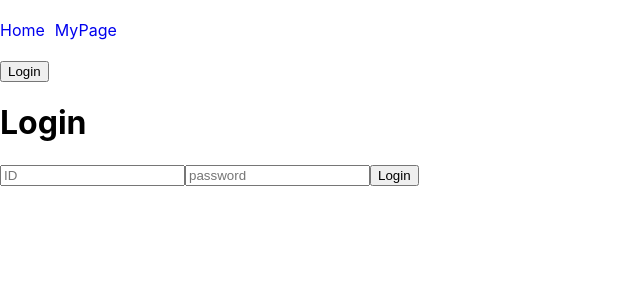
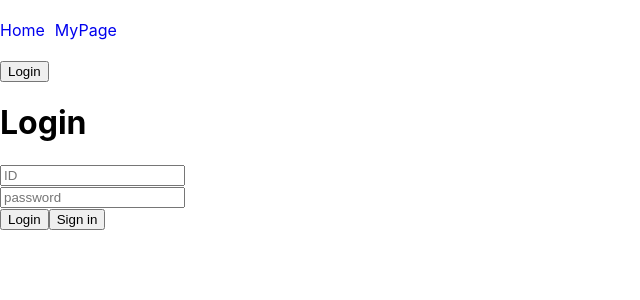
Before and after one commit to hyun020215/sparcs_newbie_project, a React (Create React App) app in the folder frontend/: page /login in a window 1280 px wide. Shown: the top 300 px of the page, without its empty margins (0-640 px from the left). Built offline with nearby package versions, Linux system fonts and the light colour scheme.

Commit message:
Add signin button

```diff
--- a/frontend/src/App.js
+++ b/frontend/src/App.js
@@ -13,8 +13,9 @@
     const [user, setUser] = useState(null);
     const authenticated = (user != null);
 
-    const login = ({ ID, password, nickname }) => axios.get(`/api/login`).then(response => { setUser(response.data) });
+    const login = ({ ID, password }) => axios.get(`/api/login/${ID}/${password}`).then(response => { setUser(response.data) });
     const logout = () => setUser(null);
+    const siginin = ({ ID, password }) => axios.post(`/api/login/${ID}/${password}`).then(response => { setUser(response.data) });
 
     return (
         <BrowserRouter>
@@ -32,7 +33,7 @@
                 </Route>
                 <AuthRoute authenticated={authenticated} exact path="/MyPage" render={props => <MyPage user={user} {...props} />} />
                 <Route exact path="/login" render={props => (
-                    <LoginPage authenticated={authenticated} login={login} {...props} />
+                    <LoginPage authenticated={authenticated} login={login} signin={siginin} {...props} />
                 )}/>
             </Switch>
         </BrowserRouter>
--- a/frontend/src/components/LoginPage.js
+++ b/frontend/src/components/LoginPage.js
@@ -1,15 +1,25 @@
 import React, { useState } from "react";
 import { Redirect } from "react-router-dom";
 
-const LoginPage = ({ authenticated, login, location }) => {
+const LoginPage = ({ authenticated, login, signin, location }) => {
     const [ID, setID] = useState("");
     const [password, setPassword] = useState("");
 
-    const handleClick = () => {
+    const loginClick = () => {
         try {
             login({ ID, password });
         } catch (e) {
-            alert("Failed to login");
+            alert("Failed to login. Check ID and Password again.");
+            setID("");
+            setPassword("");
+        }
+    };
+
+    const signinClick = () => {
+        try {
+            signin({ ID, password });
+        } catch (e) {
+            alert("Failed to signin. The ID already exists.");
             setID("");
             setPassword("");
         }
@@ -27,13 +37,16 @@
                 type="text"
                 placeholder="ID"
             />
+            <br/>
             <input
                 value={password}
                 onChange={({ target: { value } }) => setPassword(value)}
                 type="password"
                 placeholder="password"
             />
-            <button onClick={handleClick}>Login</button>
+            <br/>
+            <button onClick={loginClick}>Login</button>
+            <button onClick={signinClick}>Sign in</button>
         </div>
     );
 }
```
